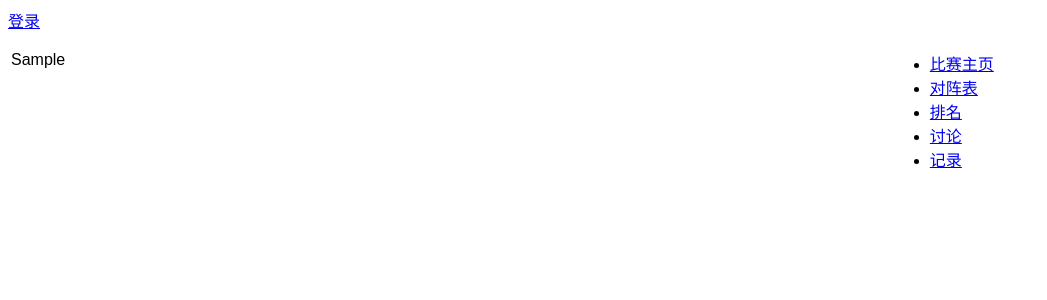
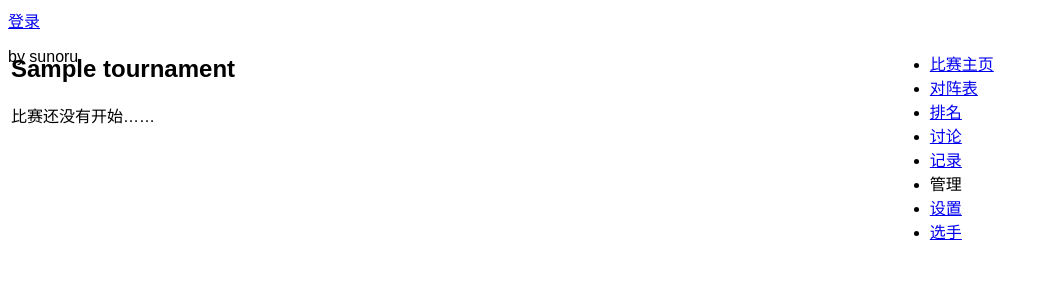
Before and after one commit to sunoru/pokemon_tournament, a Django app: page /1/ in a window 1280 px wide. Shown: the top 300 px of the page, without its empty margins (0-1047 px from the left). Run offline with Django 3.2, Linux system fonts and the light colour scheme; tables that the repository leaves empty hold one stand-in row (values such as "Sample post").

Commit message:
settings

```diff
--- a/pmtour/models.py
+++ b/pmtour/models.py
@@ -17,7 +17,7 @@ class Tournament(models.Model):
     tournament_type = models.CharField("type", max_length=100, choices=TYPE_CHOICES)
     start_time = models.DateTimeField("start time")
     description = models.TextField("description", null=True)
-    status = models.SmallIntegerField("status", default=-1)
+    status = models.SmallIntegerField("status", default=-2)
     players_count = models.SmallIntegerField("number of players", default=0)
     players = models.TextField("participants", null=True)
     remarks = models.TextField(null=True)  # use for the age separated swiss, swiss plus turns, etc
--- a/pmtour/templates/pmtour/home.html
+++ b/pmtour/templates/pmtour/home.html
@@ -1,5 +1,14 @@
 {% extends "pmtour/index.html" %}
 
 {% block content %}
-    <p>{{ tour.alias }}</p>
+    <h2>{{ tour.name }}</h2>
+    {% if tour.status == -2 %}
+        {% if user.is_staff %}
+            <p>快去<a href="settings">设置页</a>完善比赛信息~</p>
+        {% else %}
+            <p>比赛还在准备中……</p>
+        {% endif %}
+    {% else %}
+        <p>比赛还没有开始……</p>
+    {% endif %}
 {% endblock %}
--- a/pmtour/templates/pmtour/index.html
+++ b/pmtour/templates/pmtour/index.html
@@ -11,6 +11,9 @@
             <li><a href="standings">排名</a></li>
             <li><a href="discussion">讨论</a></li>
             <li><a href="log">记录</a></li>
+            <li class="nav-header"><span>管理</span></li>
+            <li><a href="settings">设置</a></li>
+            <li><a href="participants">选手</a></li>
         </ul>
     {% endblock %}
     </div>
--- a/templates/base.html
+++ b/templates/base.html
@@ -21,5 +21,8 @@
         </header>
         {% block body %}
         {% endblock %}
+        <footer id="footer">
+            <p>by sunoru</p>
+        </footer>
     </body>
 </html>
```
